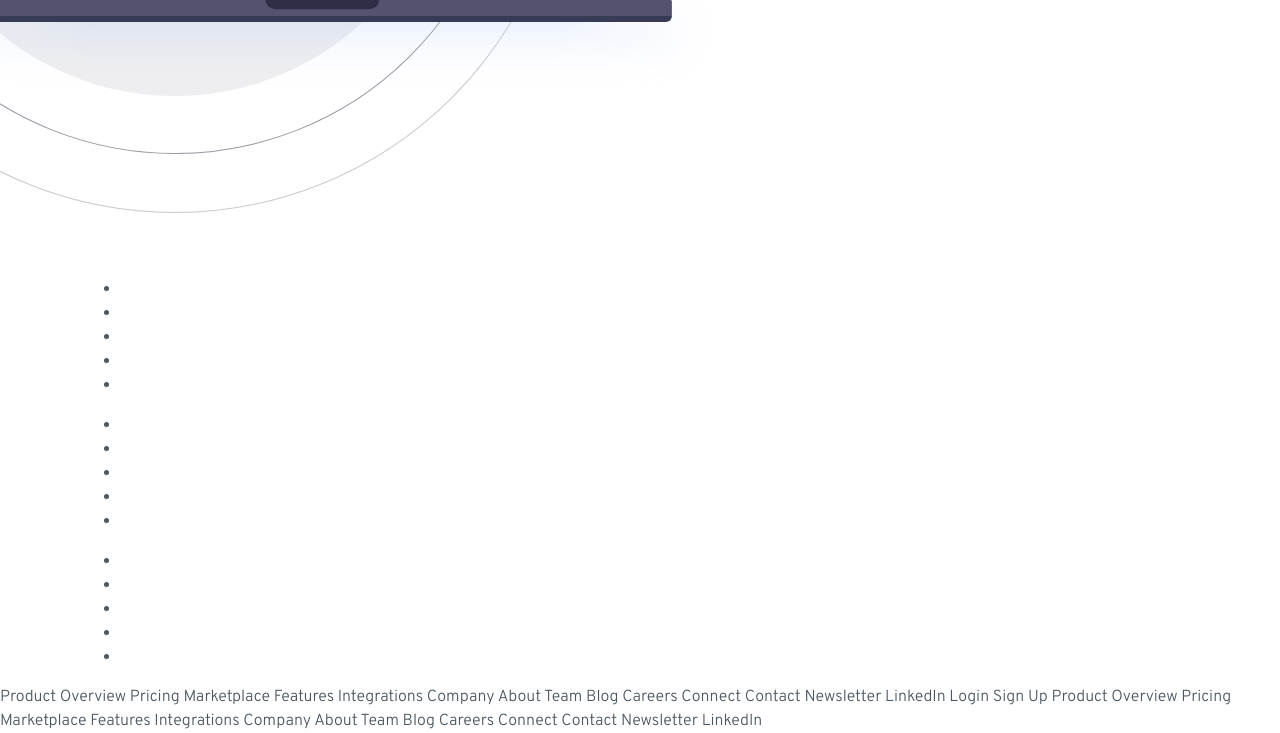
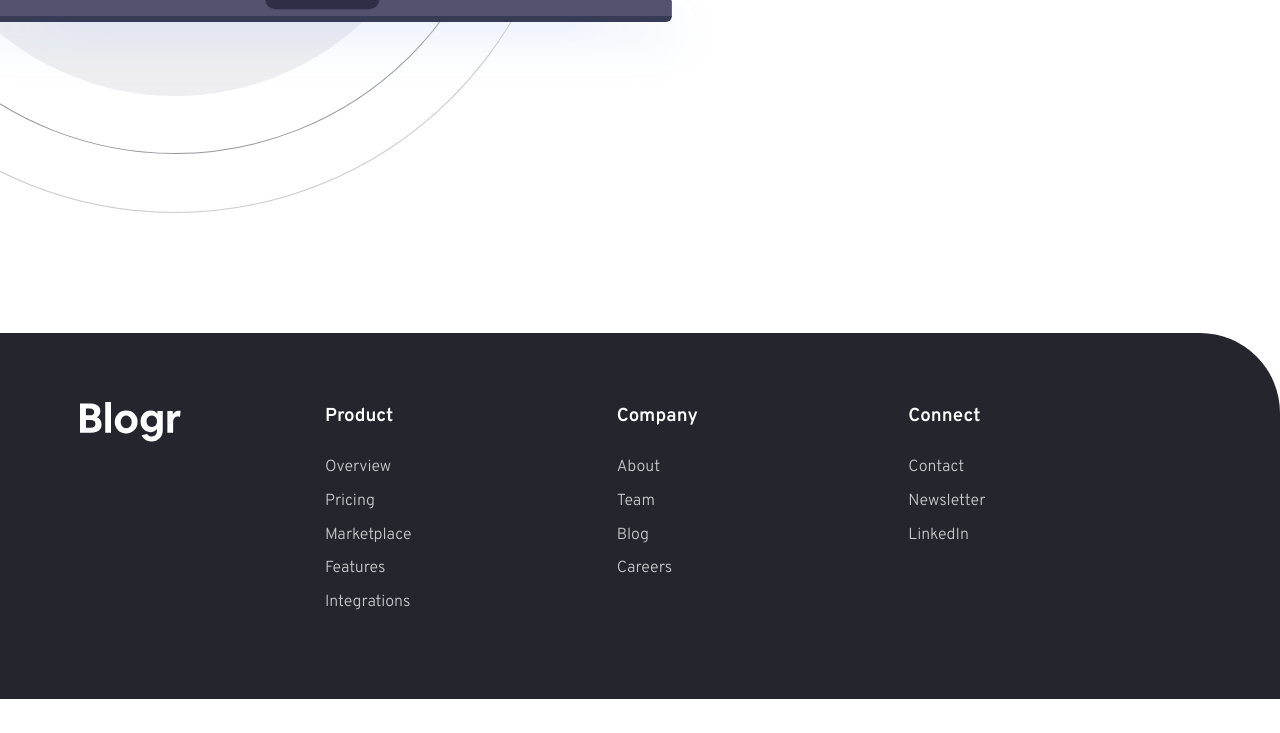
Before and after one commit to rwxganta/blogr-landing-page, a plain HTML site: page index.html in a window 1280 px wide. Shown: the part 2481-3214 px from the top of the page. After the commit the page ends 3180 px from the top, so only its background shows below. Drawn offline with Linux system fonts and the light colour scheme.

Commit message:
styled footer

```diff
--- a/index.html
+++ b/index.html
@@ -71,90 +71,40 @@
         </div>
     </section>
 
-    <div class="footer">
+    <footer>
         <div class="wrapper">
             <img src="./images/logo.svg" alt="">
             <nav class='nav-secondary'>
                 <div class="nav-wrapper">
-                    <h3></h3>
+                    <h3>Product</h3>
                     <ul>
-                        <li></li>
-                        <li></li>
-                        <li></li>
-                        <li></li>
-                        <li></li>
+                        <li><a href="#">Overview</a></li>
+                        <li><a href="#">Pricing</a></li>
+                        <li><a href="#">Marketplace</a></li>
+                        <li><a href="#">Features</a></li>
+                        <li><a href="#">Integrations</a></li>
                     </ul>
                 </div>
                 <div class="nav-wrapper">
-                    <h3></h3>
+                    <h3>Company</h3>
                     <ul>
-                        <li></li>
-                        <li></li>
-                        <li></li>
-                        <li></li>
-                        <li></li>
+                        <li><a href="#">About</a></li>
+                        <li><a href="#">Team</a></li>
+                        <li><a href="#">Blog</a></li>
+                        <li><a href="#">Careers</a></li>
                     </ul>
                 </div>
                 <div class="nav-wrapper">
-                    <h3></h3>
+                    <h3>Connect</h3>
                     <ul>
-                        <li></li>
-                        <li></li>
-                        <li></li>
-                        <li></li>
-                        <li></li>
+                        <li><a href="#">Contact</a></li>
+                        <li><a href="#">Newsletter</a></li>
+                        <li><a href="#">LinkedIn</a></li>
                     </ul>
                 </div>
             </nav>
         </div>
-    </div>
-
-    Product
-
-    Overview
-    Pricing
-    Marketplace
-    Features
-    Integrations
-
-    Company
-
-    About
-    Team
-    Blog
-    Careers
-
-    Connect
-
-    Contact
-    Newsletter
-    LinkedIn
-
-    Login
-    Sign Up
-
-
-    Product
-
-    Overview
-    Pricing
-    Marketplace
-    Features
-    Integrations
-
-    Company
-
-    About
-    Team
-    Blog
-    Careers
-
-    Connect
-
-    Contact
-    Newsletter
-    LinkedIn
-
+    </footer>
 </body>
 
 </html>
--- a/style.css
+++ b/style.css
@@ -307,3 +307,42 @@ p:not(.hero p) {
     /*margin-block: 1.3rem 4rem;*/
     margin-block-end: 4rem;
 }
+
+/* Footer */
+
+footer {
+    margin-block-start: 7rem;
+    padding-block: 4.3rem;
+    background-color: var(--neutral-Very-dark-black-blue);
+
+    border-top-right-radius: 80px;
+}
+
+footer h3 {
+    margin-block-end: 1.6rem;
+    color: var(--neutral-White);
+}
+
+footer .wrapper {
+    display: grid;
+    grid-template-columns: auto 1fr;
+    gap: 9rem;
+}
+
+.nav-secondary {
+    display: grid;
+    grid-template-columns: repeat(3, 1fr);
+}
+
+footer ul {
+    padding: 0;
+    list-style: none;
+    display: flex;
+    flex-direction: column;
+    gap: .6rem;
+}
+
+footer a {
+    color: var(--neutral-Grayish-blue);
+    font-weight: 500;
+}
```
